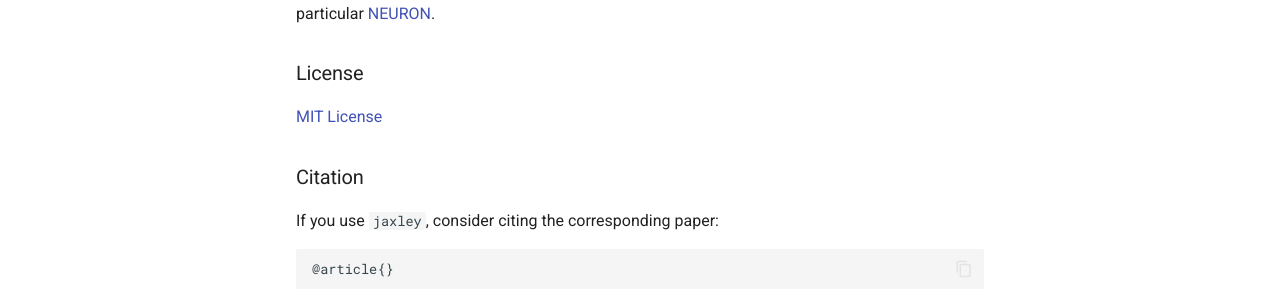
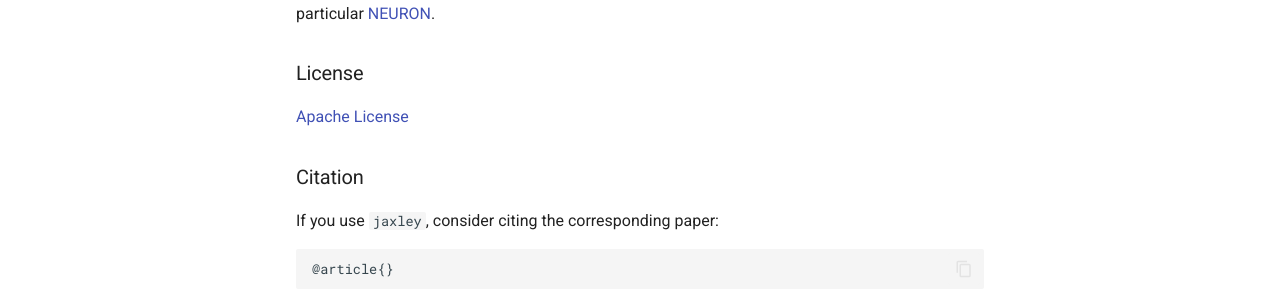
Before and after one commit to jaxleyverse/jaxley, an MkDocs documentation site: the page built from docs/docs/index.md, in a window 1280 px wide and 900 px high, scrolled down 1116 px. Shown: the part 542-842 px from the top of the window. Built offline with MkDocs 1.6.1 and Material for MkDocs 9.7.7, drawn with Linux system fonts in a browser that asks for light colours; comment, search, counter and statistics services are not loaded.

Commit message:
fix: fix license in README and url in mkdocs

```diff
--- a/docs/docs/index.md
+++ b/docs/docs/index.md
@@ -51,7 +51,7 @@ We greatly benefited from previous toolboxes for simulating multicompartment neu
 
 ### License
 
-[MIT License](https://github.com/jaxleyverse/jaxley/blob/main/LICENSE)
+[Apache License](https://github.com/jaxleyverse/jaxley/blob/main/LICENSE)
 
 
 ### Citation
--- a/docs/mkdocs.yml
+++ b/docs/mkdocs.yml
@@ -1,5 +1,5 @@
 site_name: jaxley
-site_url: "https://mackelab.org/jaxley/"
+site_url: "https://jaxleyverse.github.io/jaxley"
 
 nav:
   - Home: index.md
```
Also changed, not shown: README.md.
